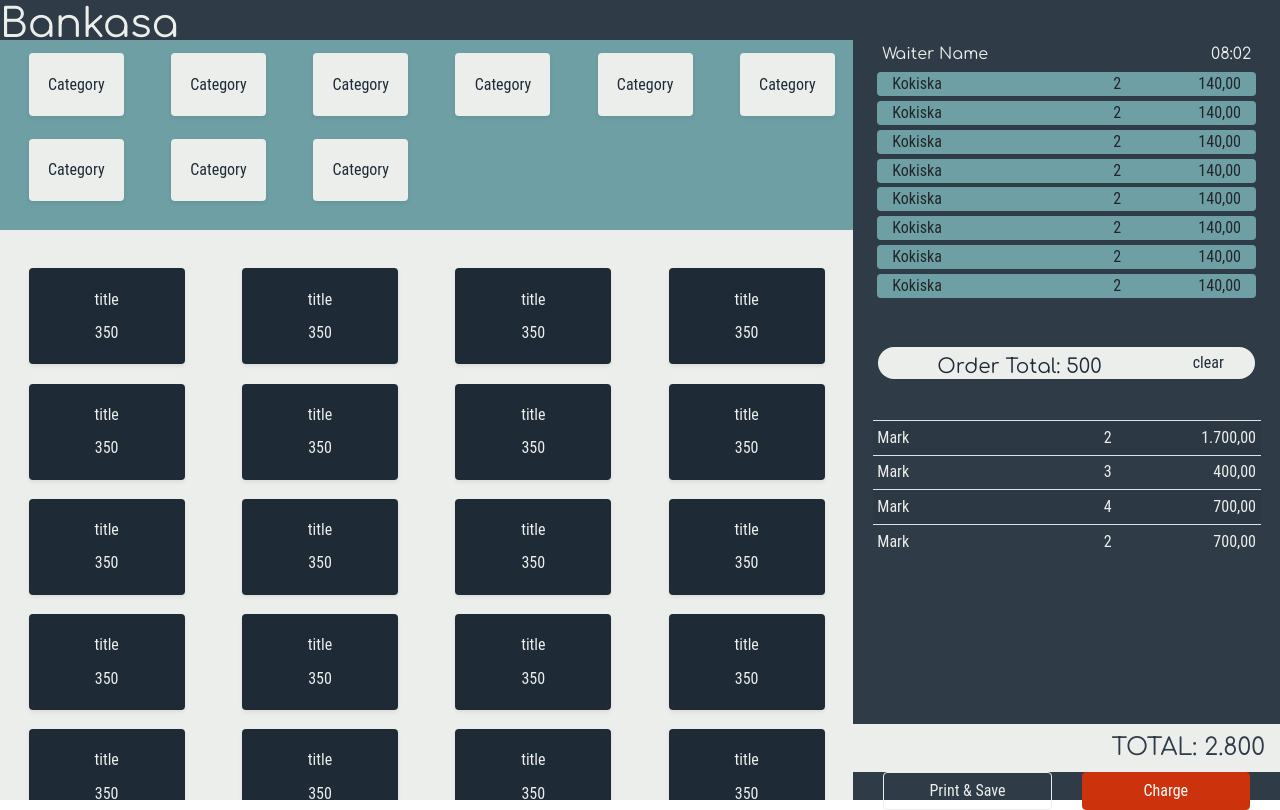
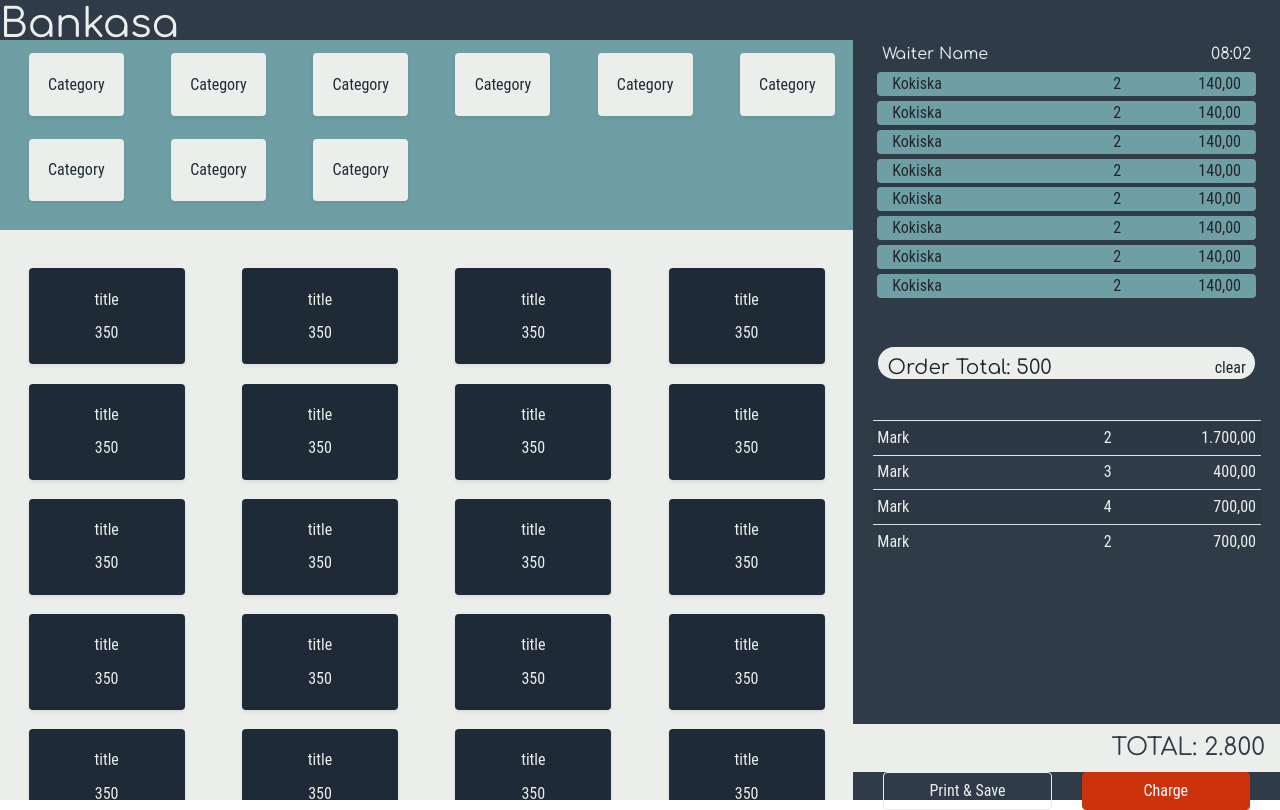
Before and after one commit to Bankacha/bankasa, a React (Create React App) app: page / in a window 1280 px wide. Built offline with nearby package versions, Linux system fonts and the light colour scheme.

Commit message:
spliting to smaller components pt5

```diff
--- a/src/public/components/bill-create/OrderComponent.js
+++ b/src/public/components/bill-create/OrderComponent.js
@@ -2,6 +2,7 @@ import { Row, Col, Button } from "react-bootstrap"
 import { BillTable } from "./sub-components/BillTable"
 import { OrderItems } from "./sub-components/OrderItems"
 import { OrderItemsHeader } from "./sub-components/order-component/OrderItemsHeader"
+import { OrderItemsFooter } from "./sub-components/order-component/OrderItemsFooter"
 
 export function OrderComponent() {
 
@@ -11,21 +12,12 @@ export function OrderComponent() {
                 <Col className="h-85">
                     <Row className="text-light h-10">
                         <OrderItemsHeader/>
-                        {/* <Col className="text-light my-1 px-4 d-flex justify-content-between">
-                            <h6>Waiter Name</h6>
-                            <h6>08:02</h6>
-                        </Col> */}
                     </Row>
                     <Row className="h-85">
                         <OrderItems></OrderItems>
                     </Row>
-                    <Row className="h-10 text-dark mx-2 rounded-pill align-self-center bg-light">
-                        <Col className="text-center align-self-center h-50">
-                            <h5>Order Total: 500</h5>
-                        </Col>
-                        <Col className="text-center align-self-center" sm={3}>
-                            <h7 type="button">clear</h7>
-                        </Col>
+                    <Row className="h-10 rounded-pill mx-2 bg-light">
+                        <OrderItemsFooter></OrderItemsFooter>
                     </Row>
                 </Col>
             </Row>
@@ -34,7 +26,6 @@ export function OrderComponent() {
                     <Row className="h-80">
                         <Col>
                             <BillTable></BillTable>
-
                         </Col>
                     </Row>
                     <Row className="text-light h-20">
--- /dev/null
+++ b/src/public/components/bill-create/sub-components/order-component/OrderItemsFooter.js
@@ -0,0 +1,14 @@
+import { Col, Row } from "react-bootstrap"
+
+export function OrderItemsFooter() {
+
+    return (
+            <Col className="mx-2 w-100">
+                <Row className="d-flex justify-content-between pt-2">
+                    <h5>Order Total: 500</h5>
+                    <h7 type="button">clear</h7>
+                </Row>
+            </Col>
+    )
+
+}
```
